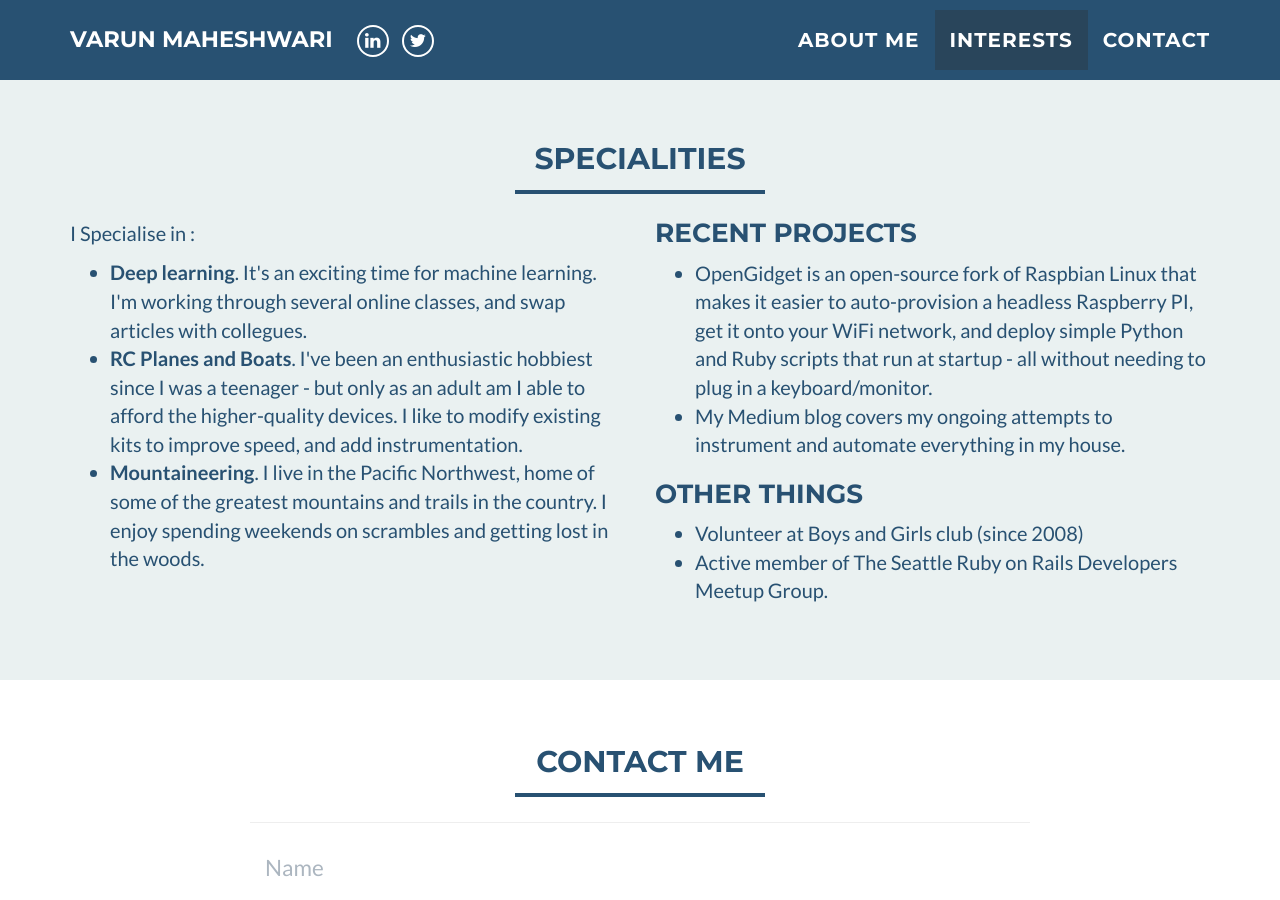
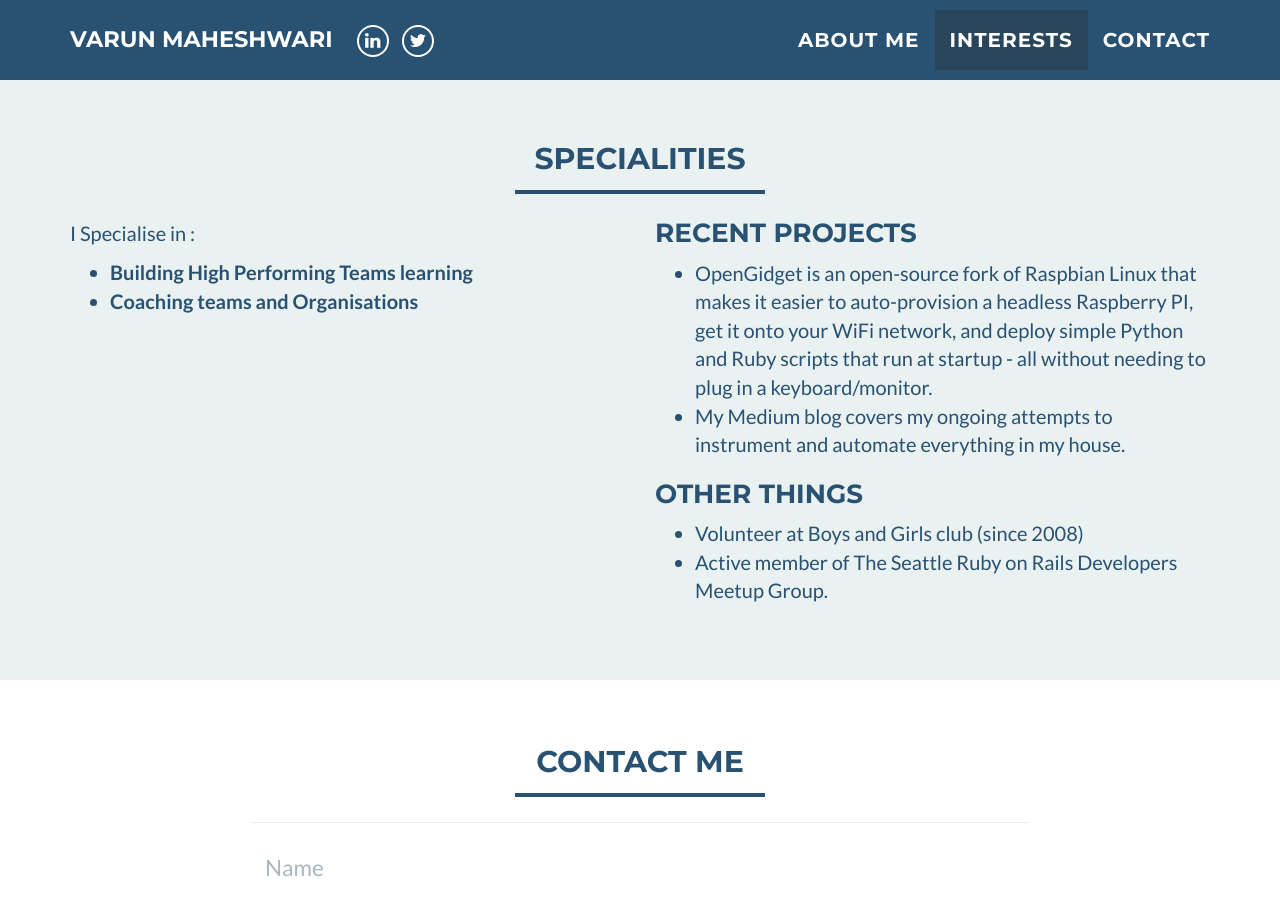
Before and after one commit to VarunMaheshwari1984/VarunMaheshwari1984.github.io, a Jekyll site: the page built from index.html, in a window 1280 px wide and 900 px high, scrolled down 1060 px. Built offline with Jekyll 4.4.1, drawn with Linux system fonts in a browser that asks for light colours.

Commit message:
Update interests.html

```diff
--- a/_includes/interests.html
+++ b/_includes/interests.html
@@ -13,16 +13,11 @@
         </p>
 			<ul>
 			  <li>
-				 <b>Deep learning</b>. It's an exciting time for machine learning. I'm working through several online classes, and swap articles with collegues.
+				 <b>Building High Performing Teams learning</b>
 			  </li>
 			  <li>
-				  <b>RC Planes and Boats</b>. I've been an enthusiastic hobbiest since I was a teenager - but only as an adult am I able to afford the higher-quality
-          devices. I like to modify existing kits to improve speed, and add instrumentation.
+				  <b>Coaching teams and Organisations</b>
 			  </li>
-			  <li>
-				  <b>Mountaineering</b>. I live in the Pacific Northwest, home of some of the greatest mountains and trails in the country. I enjoy spending weekends
-          on scrambles and getting lost in the woods.
-      </li>
 			</ul>
 		</div>
     <div class="col-sm-6">
```
